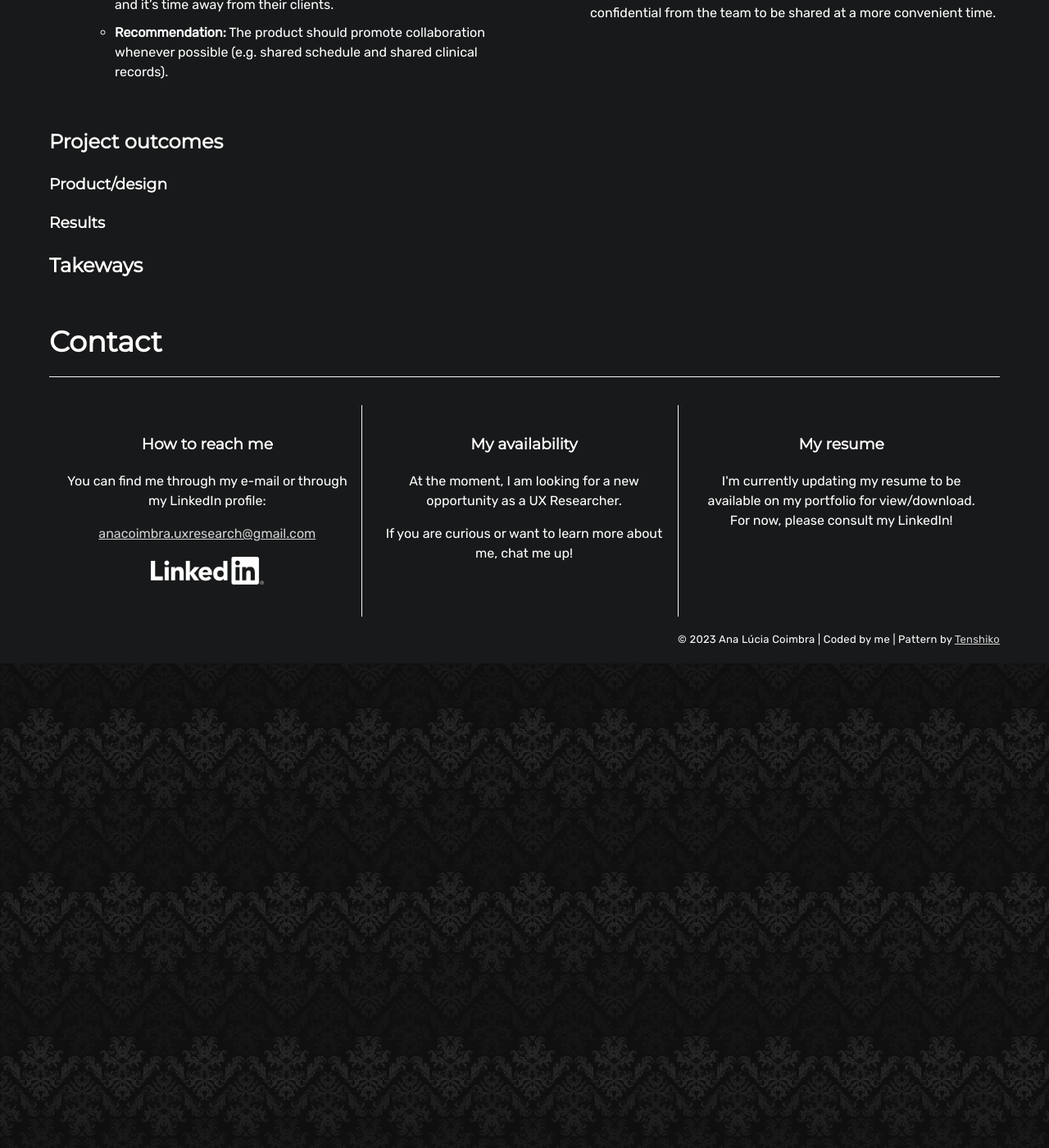
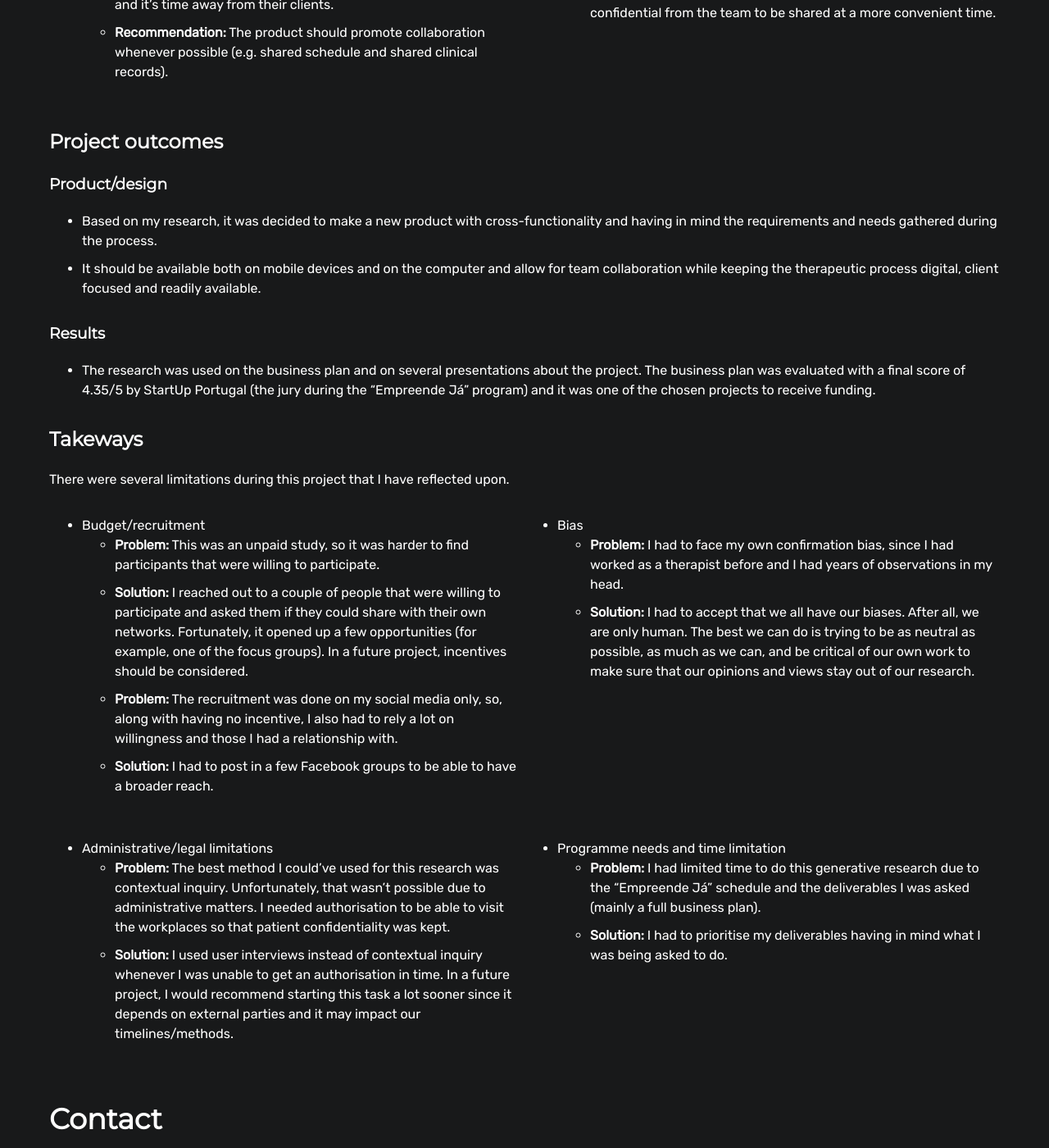
Before and after one commit to analuciacoimbra/analuciacoimbra.github.io, a Jekyll site: the page built from inspiringcare.html, in a window 1280 px wide and 1400 px high, scrolled down 5138 px. Shown: the whole window at 82% size. Built offline with Jekyll 4.4.1, drawn with Linux system fonts in a browser that asks for light colours.

Commit message:
Update inspiringcare.html

```diff
--- a/inspiringcare.html
+++ b/inspiringcare.html
@@ -300,15 +300,57 @@ layout: default
     </div>
     </div>
   </div>
-
 <h2>Project outcomes</h2>
 <h3>Product/design</h3>
-
+<ul>
+  <li>Based on my research, it was decided to make a new product with cross-functionality and having in mind the requirements and needs gathered during the process.</li>
+  <li>It should be available both on mobile devices and on the computer and allow for team collaboration while keeping the therapeutic process digital, client focused and readily available.</li>
+</ul>
 <h3>Results</h3>
-
+<ul>
+  <li>The research was used on the business plan and on several presentations about the project. The business plan was evaluated with a final score of 4.35/5 by StartUp Portugal (the jury during the “Empreende Já” program) and it was one of the chosen projects to receive funding.</li>
+</ul>
 <h2>Takeways</h2>
-
+<p>There were several limitations during this project that I have reflected upon.</p>
+<div class="insight-grid">
+  <div class="insight-row">
+    <div class="insight-col">
+      <ul>
+        <li>Budget/recruitment
+          <ul>
+            <li><strong>Problem:</strong> This was an unpaid study, so it was harder to find participants that were willing to participate.</li>
+            <li><strong>Solution:</strong> I reached out to a couple of people that were willing to participate and asked them if they could share with their own networks. Fortunately, it opened up a few opportunities (for example, one of the focus groups). In a future project, incentives should be considered. </li>
+            <li><strong>Problem:</strong> The recruitment was done on my social media only, so, along with having no incentive, I also had to rely a lot on willingness and those I had a relationship with.</li>
+            <li><strong>Solution:</strong> I had to post in a few Facebook groups to be able to have a broader reach.</li>
+          </ul>
+      </ul>
+    </div>
+    <div class="insight-col">
+      <ul>
+        <li>Bias
+          <ul>
+            <li><strong>Problem:</strong> I had to face my own confirmation bias, since I had worked as a therapist before and I had years of observations in my head.</li>
+            <li><strong>Solution:</strong> I had to accept that we all have our biases. After all, we are only human. The best we can do is trying to be as neutral as possible, as much as we can, and be critical of our own work to make sure that our opinions and views stay out of our research.</li>
+          </ul>
+      </ul>
+    </div>
+    <div class="insight-col">
+      <ul>
+        <li>Administrative/legal limitations
+          <ul>
+            <li><strong>Problem:</strong> The best method I could’ve used for this research was contextual inquiry. Unfortunately, that wasn’t possible due to administrative matters. I needed authorisation to be able to visit the workplaces so that patient confidentiality was kept.</li>
+            <li><strong>Solution:</strong> I used user interviews instead of contextual inquiry whenever I was unable to get an authorisation in time. In a future project, I would recommend starting this task a lot sooner since it depends on external parties and it may impact our timelines/methods.</li>
+          </ul>
+      </ul>
+    </div>
+    <div class="insight-col">
+      <ul>
+        <li>Programme needs and time limitation
+          <ul>
+            <li><strong>Problem:</strong> I had limited time to do this generative research due to the “Empreende Já” schedule and the deliverables I was asked (mainly a full business plan).</li>
+            <li><strong>Solution:</strong> I had to prioritise my deliverables having in mind what I was being asked to do.</li>
+          </ul>
+      </ul>
+    </div>
 </div>
-
-
 </section>
```
